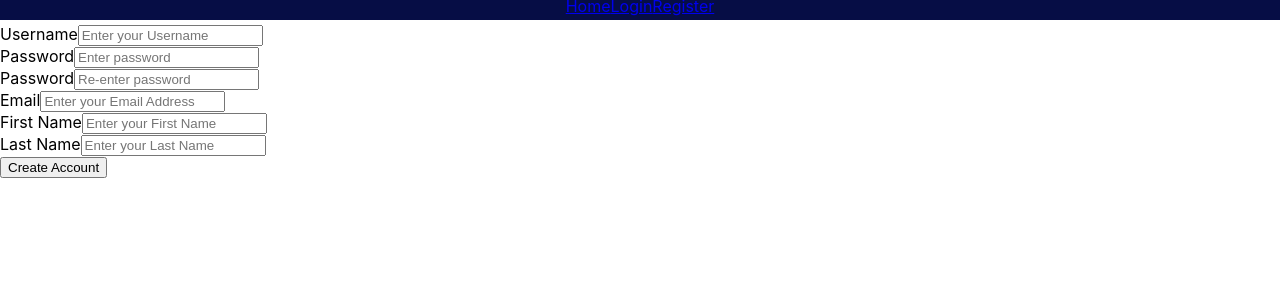
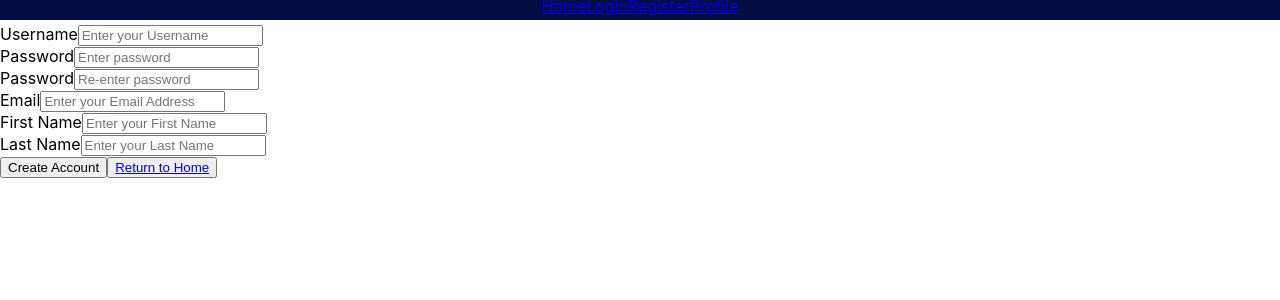
Before and after one commit to SheCodesAus/she-codes-crowdfunding-project-cheshsworld, a React (Create React App) app: page /users/register in a window 1280 px wide. Shown: the top 300 px of the page. Built offline with nearby package versions, Linux system fonts and the light colour scheme.

Commit message:
added register form

```diff
--- a/src/components/Nav/Nav.jsx
+++ b/src/components/Nav/Nav.jsx
@@ -7,7 +7,8 @@ function Nav() {
             <Link to="/">Home</Link>
             <Link to="/login">Login</Link>
             <Link to="/users/register">Register</Link>
-            {/* <Link to="/users/">Profile</Link>     */}
+            <Link to="/users/:id">Profile</Link>
+
         </nav>
     );
 }
--- a/src/components/RegisterForm/RegisterForm.jsx
+++ b/src/components/RegisterForm/RegisterForm.jsx
@@ -1,7 +1,7 @@
 import React, { useState } from "react";
 
 // Imports
-import { useNavigate } from "react-router-dom";
+import { Link, useNavigate } from "react-router-dom";
 
 function RegisterForm() {
   // State
@@ -117,6 +117,9 @@ function RegisterForm() {
             <button type="submit" onClick={handleSubmit}>
                 Create Account
             </button>
+            <button><Link to="/">Return to Home</Link></button>
+
+
         </form>
     )
 }
```
